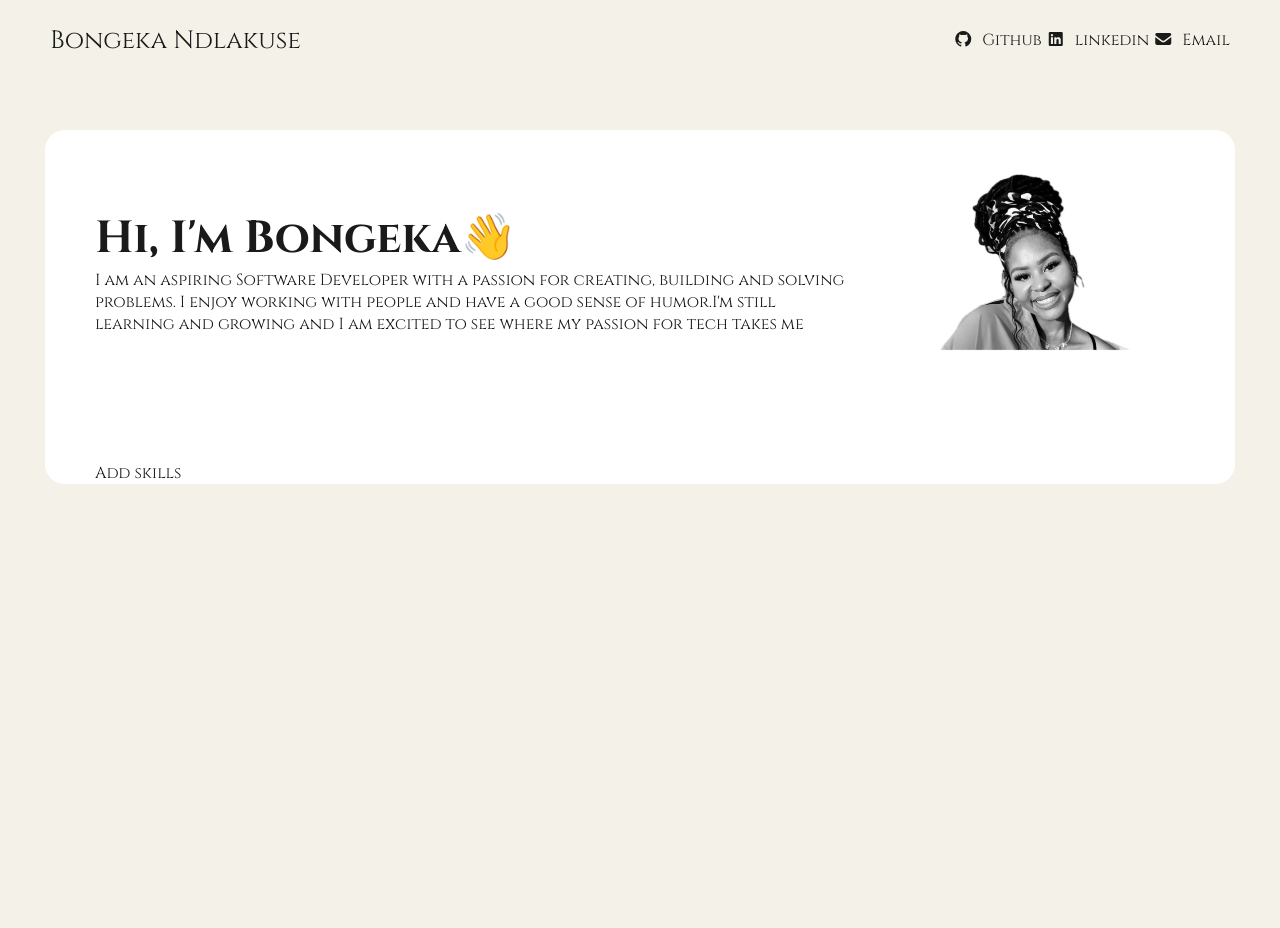
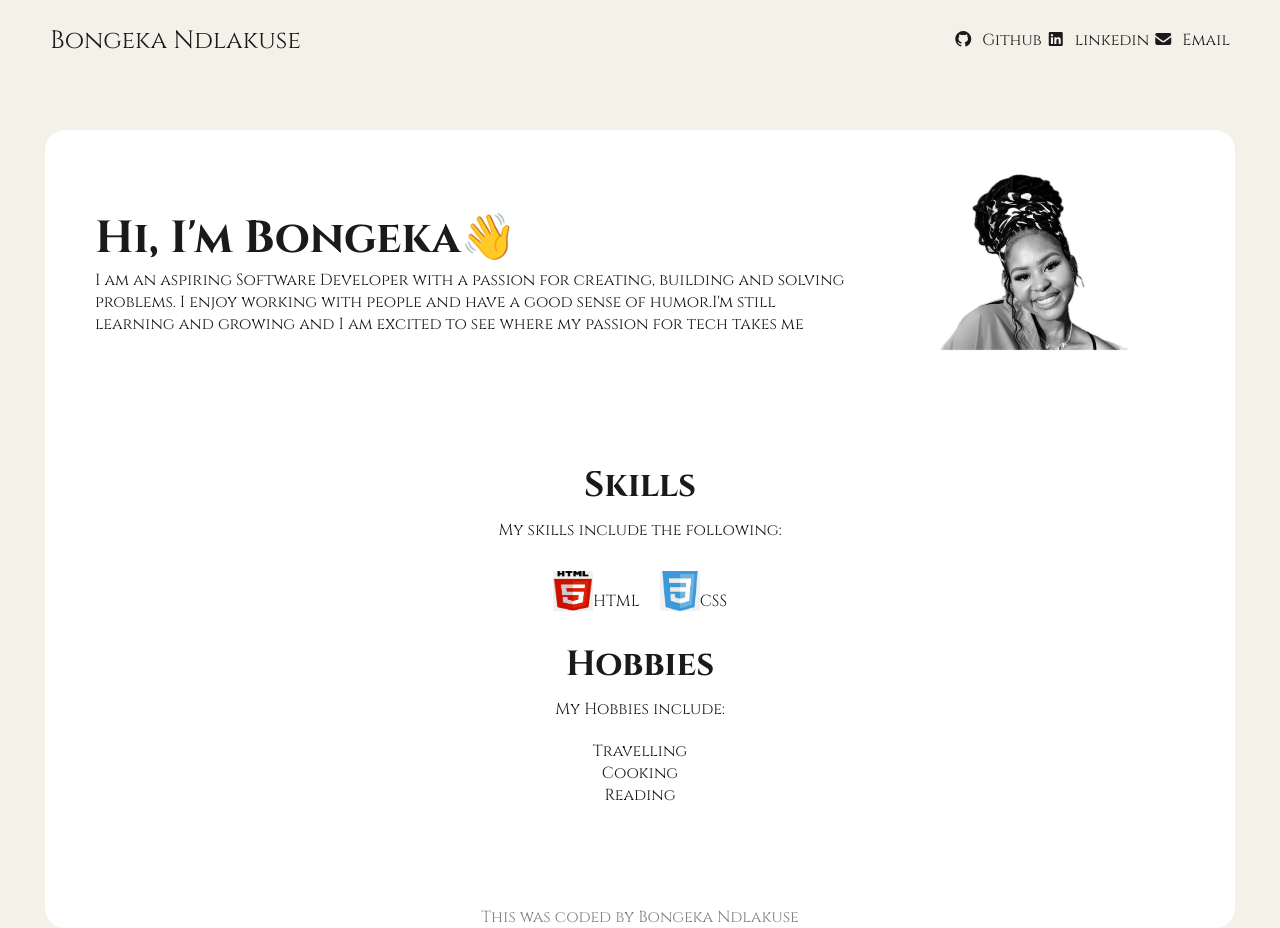
Before and after one commit to StellaNDL/team-portfolio-website, a plain HTML site: page index.html in a window 1280 px wide. Before the commit the page ends 800 px from the top, so only its background shows below. Drawn offline with Linux system fonts and the light colour scheme.

Commit message:
update
finished off the last section and added a footer

```diff
--- a/index.html
+++ b/index.html
@@ -12,7 +12,6 @@
 </head>
 <body>
 
-    <!-- NAVBAR-->
     <nav>
         <div class="left-side">
             <a href="/">Bongeka Ndlakuse</a>
@@ -50,11 +49,39 @@
 
         </section>
 
-        <!-- SECTION2: Skills-->
          <section class="skills">
-            <div class="text">Add skills</div>
+            <h2>Skills</h2>
+            <div class="text"> <p>My skills include the following:</p>
+            </div>
+            <div class="cells">
+            <div class="cell">
+                <img src="img/htmllogo.jpeg" alt="html logo">
+                <span>HTML</span>
+            </div>
+             <div class="cell">
+                <img src="img/csslogo.jpeg" alt="css logo">
+                <span>CSS</span>
+            </div>
+            </div>
+            <div>
+                <h2>Hobbies</h2>
+                <p>My Hobbies include:</p>
+                <div class="hobbies">
+                <ul>
+                    <li>
+                        Travelling
+                    </li>
+                    <li>
+                        Cooking
+                    </li>
+                    <li>
+                        Reading
+                    </li>
+                </ul>
+                </div>
+            </div>
          </section>
-
+         <footer>This was coded by Bongeka Ndlakuse</footer>
     </main>
 </body>
 </html>
--- a/styles.css
+++ b/styles.css
@@ -97,9 +97,40 @@ nav .right-side span {
     }
 }
 .skills {
-    display: flex;
-    justify-content: space-between;
-    align-items: center;
     padding: 0 50px;
     margin-bottom: 100px;
 }
+.skills h2 {
+    text-align: center;
+    font-size: 35px;
+}
+.skills p {
+    text-align: center;
+    margin-top: 10px;
+    margin-bottom: 20px;
+}
+.skills .cells {
+    display: flex;
+    justify-content: center;
+    flex-wrap: wrap;
+}
+.skills .cells .cell {
+    display: flex;
+    justify-content: center;
+    align-items: center;
+    margin: 10px;
+}
+.skills .cells .cell img {
+    width: 40px;
+    height: 40px;
+    margin-bottom: 20px;
+}
+.hobbies ul {
+    text-align: center;
+    text-decoration: none;
+    list-style-type: none;
+}
+footer {
+    text-align: center;
+    color: gray;
+}
```
Also changed, not shown: img/csslogo.jpeg (added), img/htmllogo.jpeg (added).
